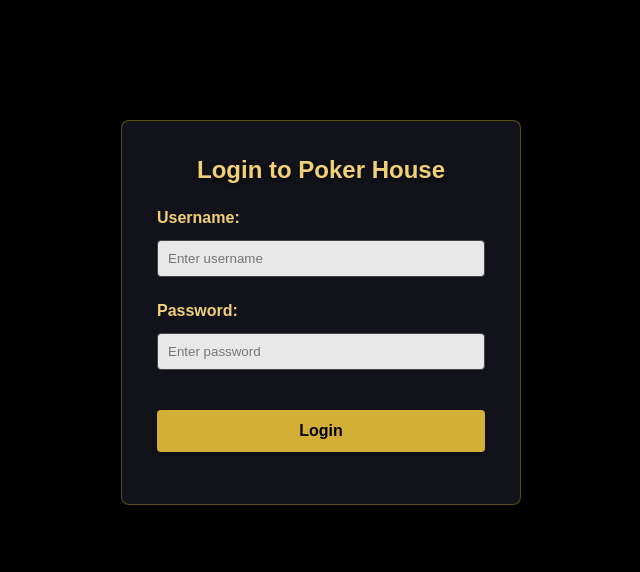
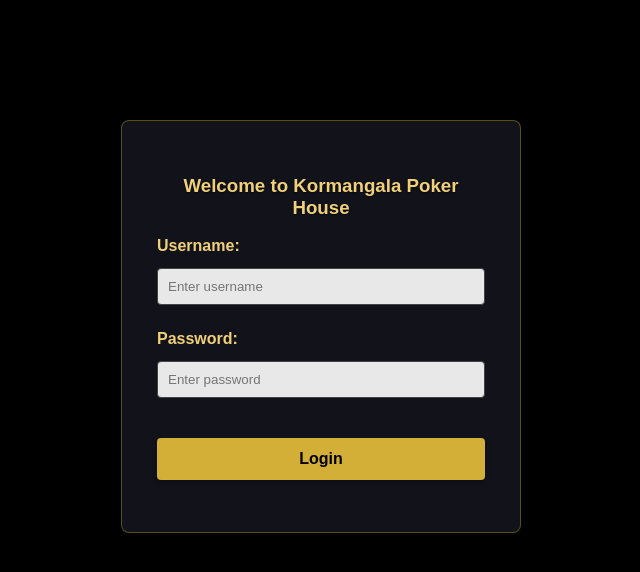
Before and after one commit to r123g45/poker, a plain HTML site: page index.html in a window 1280 px wide. Shown: the whole page, without its empty margins (319-959 px from the left). Drawn offline with Linux system fonts and the light colour scheme.

Commit message:
Update index.html

```diff
--- a/index.html
+++ b/index.html
@@ -307,7 +307,7 @@
     <!-- Login Section -->
     <div id="loginSection">
         <div class="login-form">
-            <h2>Login to Poker House</h2>
+            <h3>Welcome to Kormangala Poker House</h3>
             <div class="form-group">
                 <label for="username">Username:</label>
                 <input type="text" id="username" placeholder="Enter username">
```
